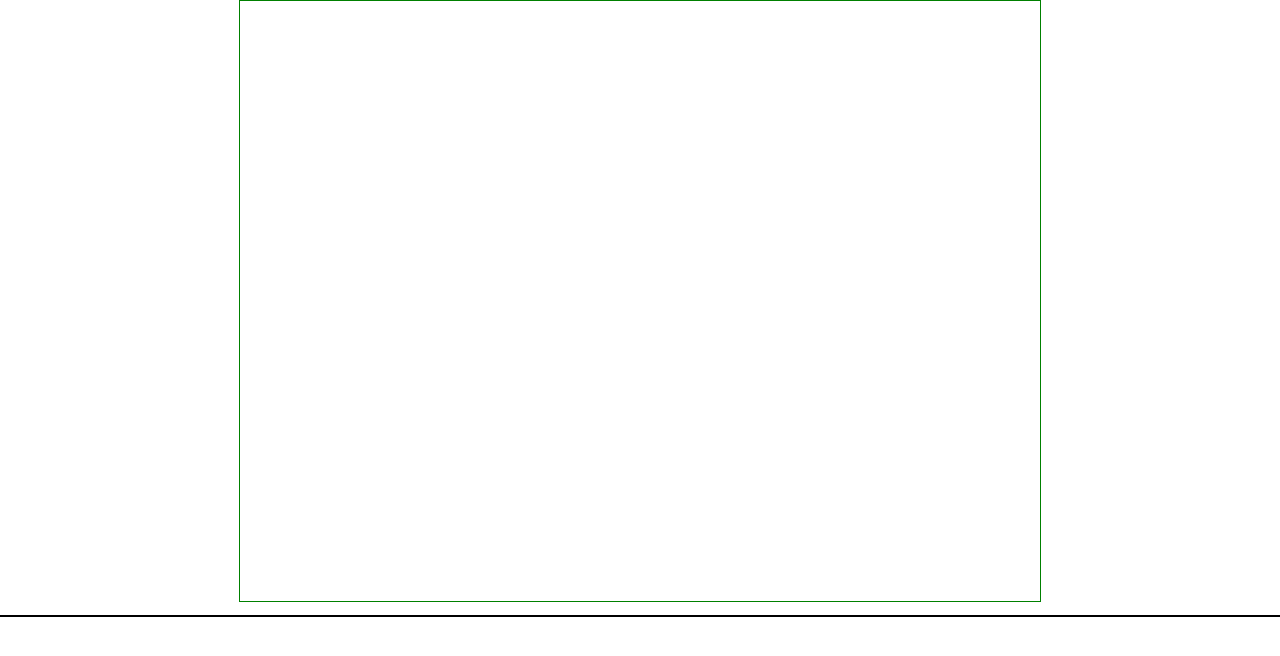
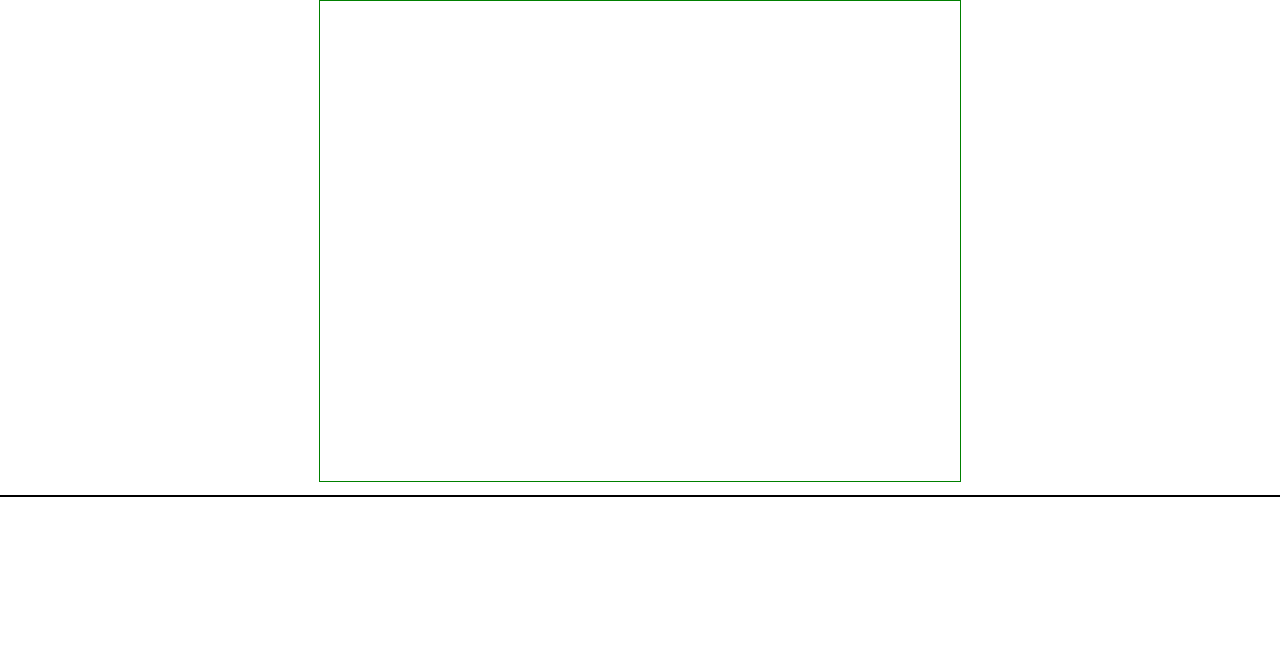
Before and after one commit to PokemonCarbon/game, a plain HTML site: page index.html in a window 1280 px wide. Drawn offline with Linux system fonts and the light colour scheme.

Commit message:
index : change game window size to 640x480

```diff
--- a/index.html
+++ b/index.html
@@ -8,7 +8,7 @@
         <script type="module" src="./js/app.js"></script>
     </head>
     <body>
-        <canvas id="screen" width="800" height="600"></canvas>
+        <canvas id="screen" width="640" height="480"></canvas>
         <pre id="log"></pre>
     </body>
 </html>
```
